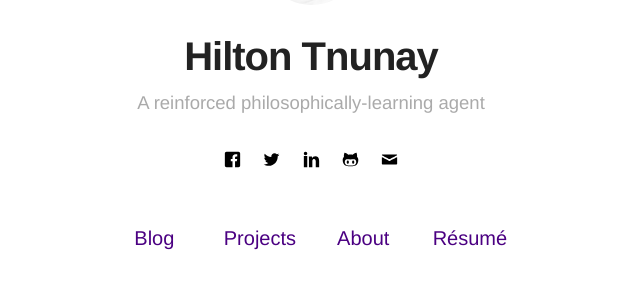
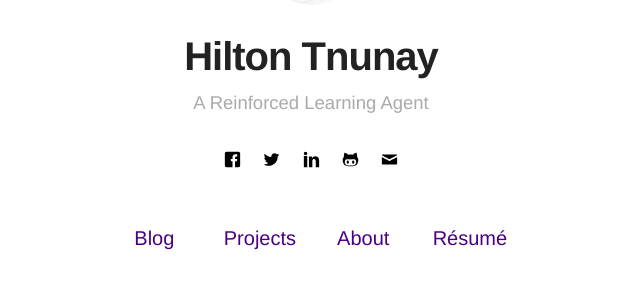
Before and after one commit to tnunay/tnunay.github.io, a Jekyll site: the page built from index.html, in a window 1280 px wide. Shown: the part 275-560 px from the top of the page, without its empty margins (329-969 px from the left). Built offline with Jekyll 4.4.1, drawn with Linux system fonts in a browser that asks for light colours.

Commit message:
Update _config.yml

```diff
--- a/_config.yml
+++ b/_config.yml
@@ -1,6 +1,6 @@
 # main text of home
 name: Hilton Tnunay
-bio: A reinforced philosophically-learning agent
+bio: A Reinforced Learning Agent
 
 # twitter summary info
 description: Blog about personal views and projects
```
